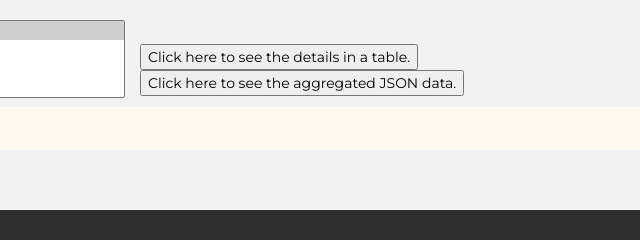
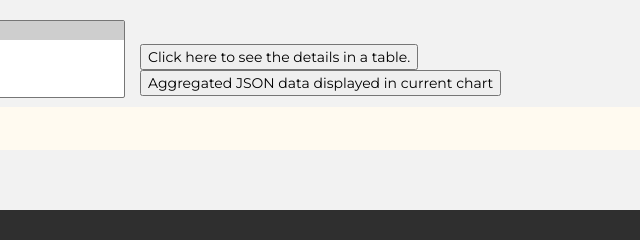
Before and after one commit to ybsuen/stanley_demo, a plain HTML site: page chart.html in a window 1280 px wide. Shown: the part 301-541 px from the top of the page, 350-990 px from the left. Drawn offline with nearby package versions, Linux system fonts and the light colour scheme; no server answers.

Commit message:
Update chart.html to add a button for providing the option to display raw JSON data

```diff
--- a/chart.html
+++ b/chart.html
@@ -91,7 +91,7 @@
                                         <a href="table.html" style="color:black;"><button>Click here to see the details in a table.</button></a>
                                     </div>
                                     <div class="row">
-                                        <a href="http://dev-com5961a.pantheonsite.io/data_export.json" target="_blank" style="color:black;"><button>Click here to see the aggregated JSON data.</button></a>
+                                        <a href="http://dev-com5961a.pantheonsite.io/data_export.json" target="_blank" style="color:black;"><button>Aggregated JSON data displayed in current chart</button></a>
                                     </div>
                                 </div>
                                 <div class="col-md-4"></div>
```
